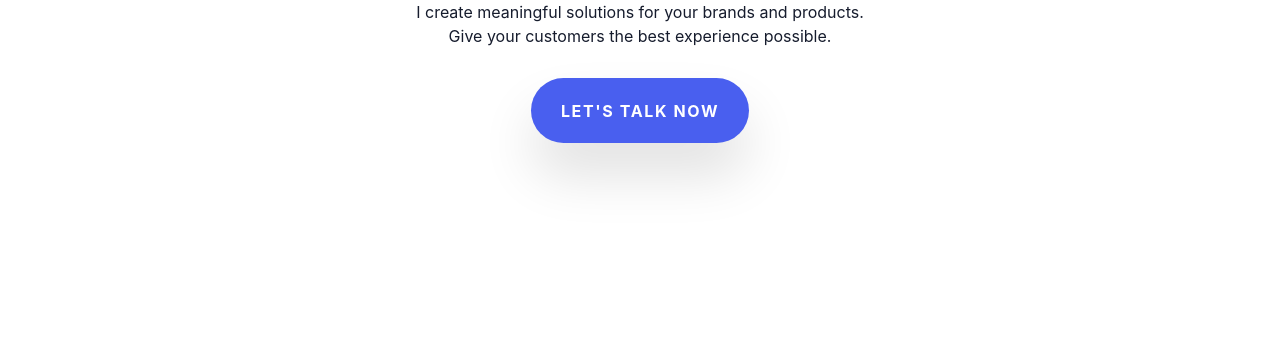
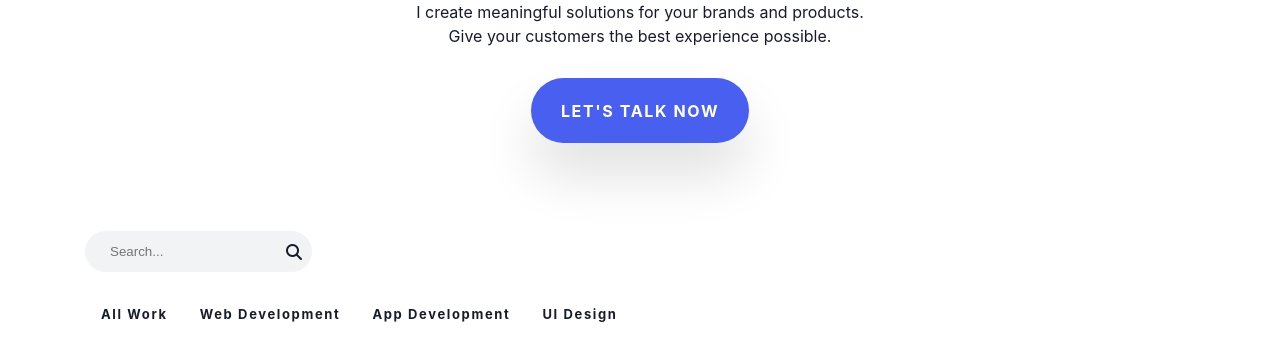
Before and after one commit to nick-is-coding/Orginal-Portfolio, a plain HTML site: page index.html in a window 1280 px wide. Shown: the part 410-770 px from the top of the page. Drawn offline with Linux system fonts and the light colour scheme.

Commit message:
Portfolio Navigation

```diff
--- a/css/styles.css
+++ b/css/styles.css
@@ -122,6 +122,59 @@
     line-height: 1.5;
 }
 
+/* porfolio section */
+
+.search-container label {
+    position: relative;
+    display: inline-flex;
+    align-items: center;
+}
+
+.search-input {
+    padding: .75rem 1.5rem;
+    background-color: #f1f3f5;
+    border: 1px solid #f1f3f5;
+    border-radius: 50rem;
+}
+
+.search-input:focus {
+    outline: none;
+    border-color: #4dabf7;
+    box-shadow: inset 0 1px 1px rgba(0, 0, 0, 0.125), 0 0 8px rgba(34, 139, 230, 0.5);
+}
+
+i.fas.fa-search {
+    position: absolute;
+    right: 10px;
+}
+
+.portfolio-filter-nav {
+    display: flex;
+    flex-wrap: wrap;
+    padding: 2rem 0;
+}
+
+.portfolio-filter-nav .filter-link {
+    padding: 0 1rem;
+    font-size: 0.8125rem;
+    line-height: 1.6;
+    letter-spacing: 1.63px;
+    font-weight: 700;
+}
+
+.portfolio-filter-nav .filter-link:hover {
+    cursor: pointer;
+}
+
+.portfolio-filter-nav .filter-link.active {
+    color: #495fef;
+}
+
+
+
+
+
+
 .main-menu { display: flex; }
 
 .main-menu .nav-item {
--- a/index.html
+++ b/index.html
@@ -41,8 +41,8 @@
             </div>
         </nav>
     </header>
+
     <!-- Hero Section -->
-
     <section class="hero-bg">
         <div class="container">
             <div class="hero-content">
@@ -62,8 +62,22 @@
         </div>
     </section>
 
+    <section class="portfolio-section">
+        <div class="container search-container">
+            <label for="search">
+                <input autocomplete="off" id="search" type="text" class="search-input" placeholder="Search...">
+                <i class="fas fa-search"></i>
+            </label>
+            <ul class="portfolio-filter-nav ul-defaults-none">
+                <li class="filter-link">All Work</li>
+                <li class="filter-link">Web Development</li>
+                <li class="filter-link">App Development</li>
+                <li class="filter-link">UI Design</li>
+            </ul>
+        </div>
 
-    </main>
+    </section>
+
         <!-- ABOUT page -->
     <div id="about" class="full-site-modal page-block" data-animation="zoomInOut">
         <header class="modal-header">
@@ -85,6 +99,7 @@
             </div>
         </div>
     </div>
+
     <!-- CONTACT page -->
     <div id="contact" class="full-site-modal page-block" data-animation="zoomInOut">
         <header class="modal-header">
@@ -107,7 +122,7 @@
         </div>
     </div>
 
-
+</main>
 
     <script src="js/main.js"></script>
 </body>
```
Lines whose indentation alone changed are shown as unchanged.
